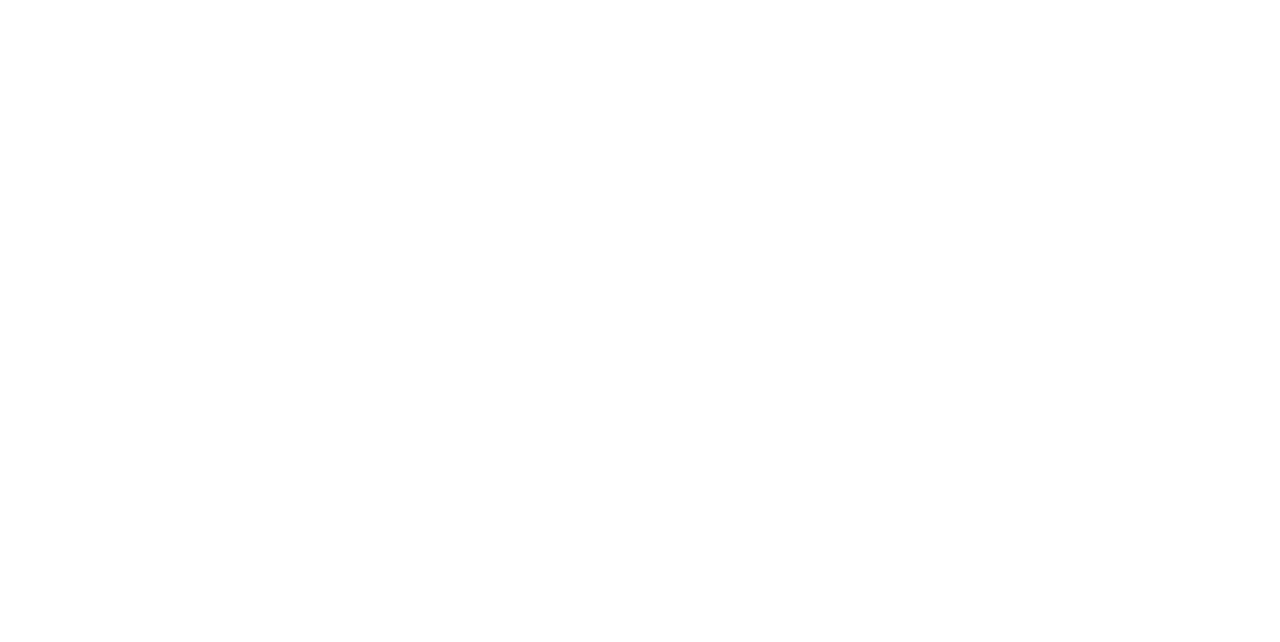
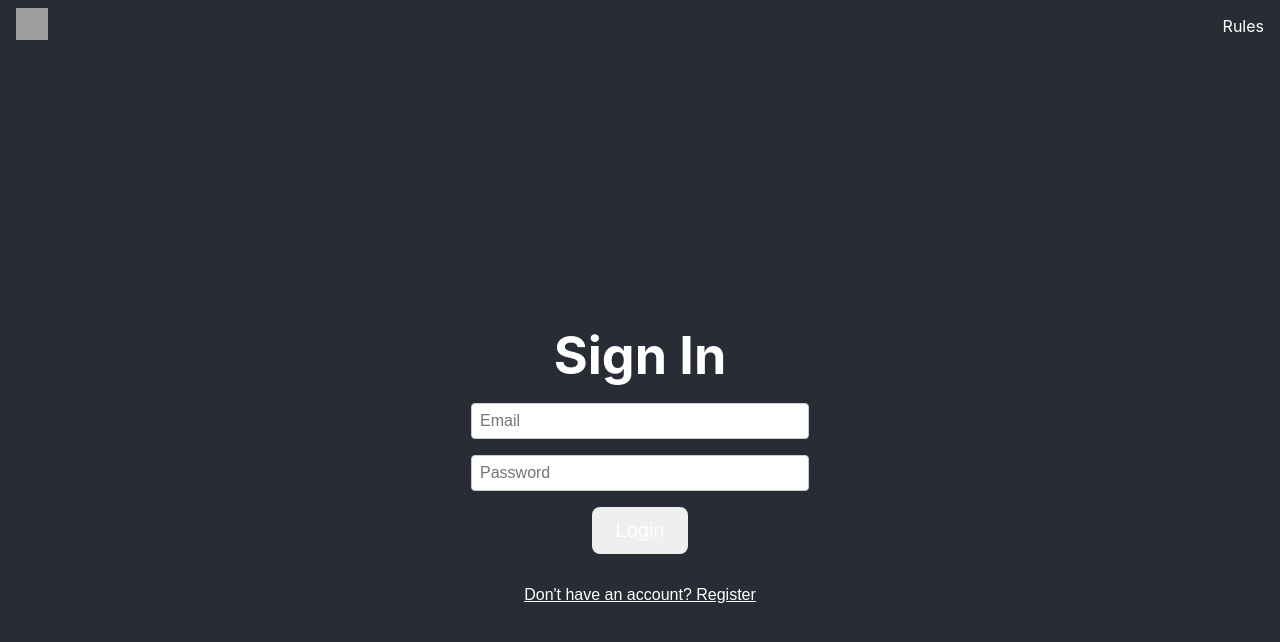
Before and after one commit to DoTheG95/fearlesslocke, a React (Create React App) app: page /login in a window 1280 px wide. Before the commit this address had no page. Shown: the top 642 px of the page. Built offline with nearby package versions, Linux system fonts and the light colour scheme; no server answers; grey boxes are pictures that could not be loaded.

Commit message:
added navigation bar and auth protection

```diff
--- a/src/App.css
+++ b/src/App.css
@@ -28,6 +28,52 @@
 .App-link {
   color: #61dafb;
 }
+
+/* Navigation Bar */
+.nav-bar {
+  display: flex;
+  justify-content: space-between;
+  align-items: center;
+  padding: 0.5rem 1rem;
+  background: #282c34;
+}
+
+.nav-bar.hidden {
+  display: none;
+}
+
+.nav-left,
+.nav-center,
+.nav-right {
+  display: flex;
+  align-items: center;
+  gap: 1rem;
+}
+
+.nav-icon {
+  width: 32px;
+  height: 32px;
+}
+
+.nav-link,
+.nav-logout {
+  color: white;
+  font-size: 1rem;
+  background: none;
+  border: none;
+  cursor: pointer;
+  text-decoration: none;
+}
+
+.nav-link.hidden {
+  display: none;
+}
+
+.nav-logout:hover,
+.nav-link:hover {
+  text-decoration: underline;
+}
+
 
 @keyframes App-logo-spin {
   from {
--- a/src/App.jsx
+++ b/src/App.jsx
@@ -1,19 +1,27 @@
 import React from 'react';
 import { Routes, Route } from 'react-router-dom';
-import Header from './components/Header';
+import Header from './pages/Landingpage';
 import Rules from './pages/Rules';
-import LoginForm from './components/LoginForm';
-import MainScreen from './Mainscreen';
+import Login from './pages/Login';
+import MainScreen from './pages/Mainscreen';
+import ProtectedRoute from './components/ProtectedRoute'
+import Navigationbar from './pages/Navigationbar';
+
 
 function App() {
 
    return (
       <div className='App'>
+        < Navigationbar />
          <Routes>
          <Route path='/' element={<Header />} />
          <Route className="border border-white" path="/rules" element={<Rules />} />
-         <Route path="/loginform" element={<LoginForm />} />
-         <Route path="/Mainscreen" element={<MainScreen />} />
+         <Route path="/login" element={<Login />} />
+         <Route path="/Mainscreen" element={
+          <ProtectedRoute>
+            <MainScreen />
+          </ProtectedRoute>
+          } />
          </Routes>
       </div>
    );
--- /dev/null
+++ b/src/components/ProtectedRoute.jsx
@@ -0,0 +1,20 @@
+// src/components/ProtectedRoute.jsx
+import React, { useState, useEffect } from 'react'
+import { Navigate } from 'react-router-dom'
+import { auth } from '../firebase'
+
+export default function ProtectedRoute({ children }) {
+  const [loading, setLoading] = useState(true)
+  const [user, setUser]       = useState(null)
+
+  useEffect(() => {
+    const unsub = auth.onAuthStateChanged(u => {
+      setUser(u)
+      setLoading(false)
+    })
+    return unsub
+  }, [])
+
+  if (loading) return null
+  return user ? children : <Navigate to='/login' replace />
+}
--- a/src/components/Header.jsx
+++ b/src/pages/Landingpage.jsx
@@ -1,6 +1,8 @@
 import '../App.css';
+import React, { useState, useEffect } from 'react'
 
-export default function Header() {
+export default function Landingpage() {
+
   const buttonStyle = {
     padding: '0.75rem 1.5rem',
     fontSize: '1.25rem',
@@ -12,6 +14,14 @@ export default function Header() {
     display: 'inline-block',
     textAlign: 'center',
   };
+
+  useEffect(() => {
+    const nav = document.querySelector('.nav-bar')
+    if (nav) nav.classList.add('hidden')
+    return () => {
+      if (nav) nav.classList.remove('hidden')
+    }
+  }, []);
 
   return (
     <header
@@ -26,15 +36,9 @@ export default function Header() {
     >
       <h1 style={{ margin: 0, textAlign: 'center' }}>Fearless Nuzlocke</h1>
       <div style={{ display: 'flex', gap: '1rem', marginTop: '1rem' }}>
-        <button
-          type="button"
-          style={buttonStyle}
-          onClick={() => {
-            window.location.href = '/LoginForm';
-          }}
-        >
-          Proceed
-        </button>
+        <a href="/Login" style={buttonStyle}>
+          Login
+        </a>
         <a href="/Rules" style={buttonStyle}>
           Rules
         </a>
--- a/src/components/LoginForm.jsx
+++ b/src/pages/Login.jsx
@@ -1,4 +1,4 @@
-import React, { useState } from 'react';
+import React, { useState, useEffect } from 'react';
 import '../App.css';
 import { auth } from '../firebase';
 import {
@@ -7,7 +7,7 @@ import {
 } from 'firebase/auth';
 import { useNavigate } from 'react-router-dom';
 
-export default function LoginForm() {
+export default function Login() {
   const [email, setEmail] = useState('');
   const [password, setPassword] = useState('');
   const [newUser, setNewUser] = useState(false);
@@ -62,11 +62,19 @@ export default function LoginForm() {
       } else {
         await signInWithEmailAndPassword(auth, email, password);
       }
-      navigate('../Mainscreen');
+      navigate('../pages/Mainscreen');
     } catch (err) {
       setErrorMsg(err.message);
     }
   };
+
+  useEffect(() => {
+    const loginbutton = document.getElementById('nav-login')
+    if (loginbutton) loginbutton.classList.add('hidden')
+    return () => {
+      if (loginbutton) loginbutton.classList.remove('hidden')
+    }
+  }, []);
 
   return (
     <header className="App-header" style={headerStyle}>
--- a/src/Mainscreen.jsx
+++ b/src/pages/Mainscreen.jsx
@@ -1,13 +1,12 @@
-// src/App.js
 import React, { useState, useEffect } from 'react';
-import './App.css';
-import { fetchPokedex, fetchAllTypes } from './components/FetchPokemon';
-import Header from './components/Header';
-import ConsoleRow from './components/ConsoleRow';
-import TypeGrid from './components/TypeGrid';
-import DexSelector from './components/DexSelector';
-import SearchBar from './components/SearchBar';
-import PokemonGrid from './components/PokemonGrid';
+import '../App.css';
+import { fetchPokedex, fetchAllTypes } from '../components/FetchPokemon';
+import Navigationbar from './Navigationbar';
+import ConsoleRow from '../components/ConsoleRow';
+import TypeGrid from '../components/TypeGrid';
+import DexSelector from '../components/DexSelector';
+import SearchBar from '../components/SearchBar';
+import PokemonGrid from '../components/PokemonGrid';
 
 const API_BASE = process.env.REACT_APP_POKEMON_API_URL;
 
@@ -23,6 +22,7 @@ function MainScreen() {
     const saved = localStorage.getItem('greyedPokemon');
     return saved ? JSON.parse(saved) : [];
   });
+  const [monolocke, setMonolocke] = useState(false);
 
   useEffect(() => {
     try {
@@ -44,6 +44,13 @@ function MainScreen() {
       .finally(() => setLoading(false));
   }, [selectedDex]);
 
+  // when monolocke toggles on, ensure only one type remains selected
+  useEffect(() => {
+    if (monolocke && selectedTypes.length > 1) {
+      setSelectedTypes([selectedTypes[0]]);
+    }
+  }, [monolocke]);
+
   function collectSpeciesNames(chain) {
     let names = [chain.species.name];
     chain.evolves_to.forEach(child => {
@@ -53,7 +60,6 @@ function MainScreen() {
   }
 
   async function handleCardClick(id, name) {
-    // fetch evolution chain
     let speciesNames = [];
     try {
       const sp = await fetch(`${API_BASE}pokemon-species/${name}`);
@@ -66,11 +72,9 @@ function MainScreen() {
     } catch (err) {
       console.error(err);
     }
-    // determine chain IDs
     const chainIds = pokemonList
       .filter(p => speciesNames.includes(p.name))
       .map(p => p.id);
-    // toggle greying for whole chain
     setGreyedPokemon(prev => {
       const isGreyed = prev.includes(id);
       if (isGreyed) {
@@ -83,6 +87,7 @@ function MainScreen() {
   const handleTypeClick = typeName => {
     setSelectedTypes(prev => {
       if (prev.includes(typeName)) return prev.filter(t => t !== typeName);
+      if (monolocke) return [typeName];
       if (prev.length < 2) return [...prev, typeName];
       return [prev[1], typeName];
     });
@@ -106,8 +111,8 @@ function MainScreen() {
   if (error) return <p style={{ color: 'salmon' }}>Error: {error}</p>;
 
   return (
-    <div className='App'>
-      <Header   />
+    <div className="App">
+      < Navigationbar />
       <ConsoleRow onSelectDex={setSelectedDex} />
       <TypeGrid types={types} selectedTypes={selectedTypes} onTypeClick={handleTypeClick} />
       <DexSelector
@@ -118,7 +123,7 @@ function MainScreen() {
           { id: '15', name: 'Hoenn' },
           { id: '6', name: 'Sinnoh' },
           { id: '9', name: 'Unova' },
-          { id: '12', name: 'Kalos'},
+          { id: '12', name: 'Kalos' },
           { id: '21', name: 'Alola' },
           { id: '27', name: 'Galar' },
           { id: '31', name: 'Paldea' }
@@ -126,12 +131,23 @@ function MainScreen() {
         value={selectedDex}
         onChange={setSelectedDex}
       />
+      <div style={{ display: 'flex', alignItems: 'center', margin: '1rem 0' }}>
         <SearchBar
           value={filterText}
           onChange={setFilterText}
           onResetFilters={handleResetFilters}
           onResetGreyed={handleResetGreyed}
         />
+        <label style={{ marginLeft: '1rem', cursor: 'pointer', display: 'flex', alignItems: 'center' }}>
+          <input
+            type="checkbox"
+            checked={monolocke}
+            onChange={() => setMonolocke(!monolocke)}
+            style={{ marginRight: '0.5rem' }}
+          />
+          Toggle Monolocke
+        </label>
+      </div>
       <PokemonGrid
         pokemonList={filteredList}
         greyedPokemon={greyedPokemon}
--- /dev/null
+++ b/src/pages/Navigationbar.jsx
@@ -0,0 +1,50 @@
+// src/components/NavBar.jsx
+import React, { useState, useEffect } from 'react'
+import { Link, useNavigate } from 'react-router-dom'
+import { auth } from '../firebase'
+import { signOut, onAuthStateChanged } from 'firebase/auth'
+import '../App.css'
+
+export default function Navigationbar() {
+  const [user, setUser] = useState(null)
+  const navigate = useNavigate()
+
+  useEffect(() => {
+    const unsub = onAuthStateChanged(auth, u => {
+      setUser(u)
+    })
+    return unsub
+  }, [])
+
+  const handleLogout = async () => {
+    try {
+      await signOut(auth)
+      navigate('/login')
+    } catch (err) {
+      console.error(err)
+    }
+  }
+
+  const logoLink = user ? '/mainscreen' : '/'
+
+  return (
+    <nav className='nav-bar'>
+      <div className='nav-left'>
+        <Link to={logoLink} className='nav-home'>
+          <img src='/images/logo.png' alt='Home' className='nav-icon' />
+        </Link>
+      </div>
+      <div className='nav-right'>
+        <Link to='/rules' id="nav-rules" className='nav-link'>Rules</Link>
+        {!user && (
+          <Link to='/login' id="nav-login" className='nav-link'>Login</Link>
+        )}
+        {user && (
+          <button onClick={handleLogout} className='nav-logout'>
+            Logout
+          </button>
+        )}
+      </div>
+    </nav>
+  )
+}
--- a/src/pages/Rules.jsx
+++ b/src/pages/Rules.jsx
@@ -1,6 +1,14 @@
-import React from 'react';
+import React,  { useEffect } from 'react';
 
 export default function Rules() {
+
+   useEffect(() => {
+      const loginbutton = document.getElementById('nav-rules')
+      if (loginbutton) loginbutton.classList.add('hidden')
+      return () => {
+      if (loginbutton) loginbutton.classList.remove('hidden')
+      }
+   }, []);
 
   return (
     <div class="App">
```
Also changed, not shown: src/components/GoogleLoginButton.jsx (deleted, +0 -28 lines), src/pages/Rules.html (deleted, +0 -47 lines). Lines whose indentation alone changed are shown as unchanged.
